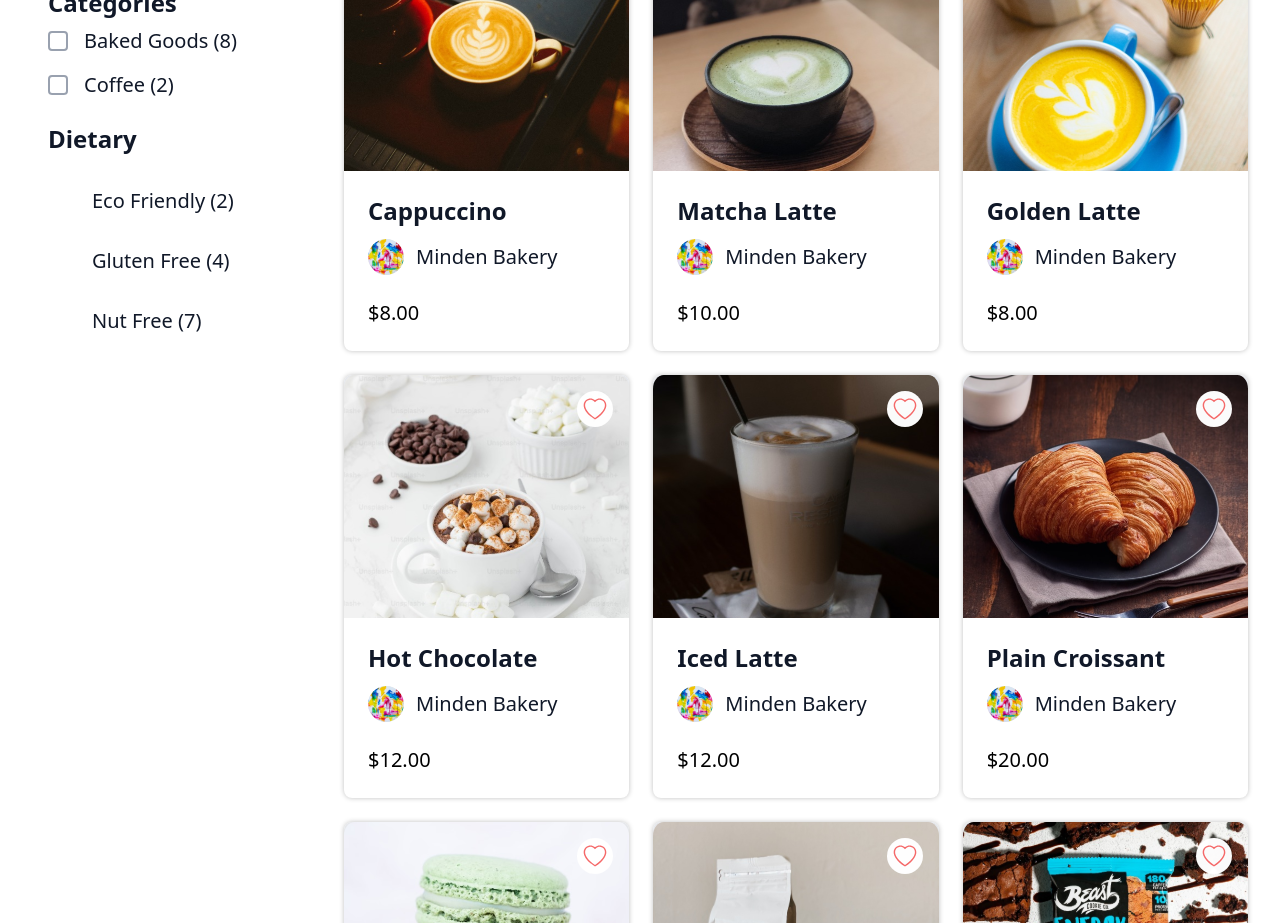
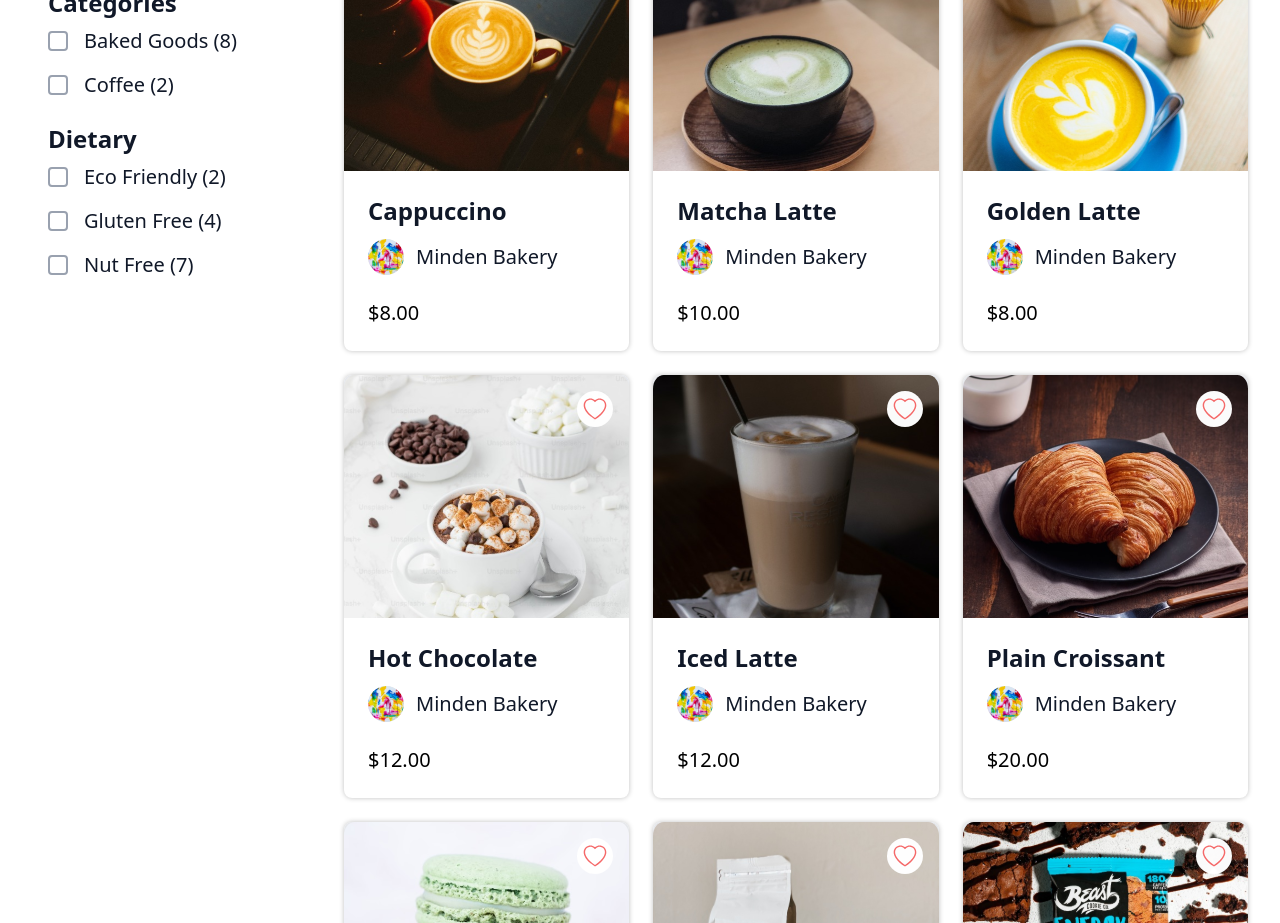
Before and after one commit to Siddami/my-coffee-app, a Next.js app: page / in a window 1280 px wide. Shown: the part 1020-1943 px from the top of the page. Built offline with nearby package versions, Linux system fonts and the light colour scheme.

Commit message:
fix: fixed radio button selected state and amde accessible

```diff
--- a/app/components/DietaryFilter.tsx
+++ b/app/components/DietaryFilter.tsx
@@ -22,26 +22,38 @@ export const DietaryFilter = ({
   };
 
   return (
-    <div className="w-[344px] flex flex-col justify-between relative">
-      <h4 className="text-2xl font-bold text-gray-900">
-        Dietary
-      </h4>
+    <fieldset className="w-full max-w-[344px] flex flex-col space-y-4">
+      <legend className="text-2xl font-bold text-gray-900 mb-2">Dietary</legend>
+
       {dietaryOptions.map((opt) => (
-        <div key={opt.name} className="flex items-center mt-8">
+        <label
+          key={opt.name}
+          className="flex items-center gap-4 cursor-pointer group"
+        >
+          <input
+            type="checkbox"
+            checked={selected.includes(opt.name)}
+            onChange={() => toggleDietary(opt.name)}
+            className="sr-only"
+            aria-label={`${opt.name}, ${opt.count} items`}
+          />
+          {/* Custom checkbox */}
           <div
-            className="w-5 h-5 bg-white rounded flex items-center justify-center"
-            onClick={() => toggleDietary(opt.name)}
+            className={`w-5 h-5 rounded border-2 flex items-center justify-center transition-colors duration-150 ${
+              selected.includes(opt.name)
+                ? "bg-gray-900 border-gray-900"
+                : "bg-white border-gray-400 group-hover:border-gray-700"
+            }`}
           >
             {selected.includes(opt.name) && (
-              <div className="w-[18.75px] h-[18.75px] border-2 border-gray-900 rounded-sm"></div>
+              <div className="w-[10px] h-[10px] bg-white rounded-sm" />
             )}
           </div>
-          <span className="ml-6 text-xl text-gray-900">{`${opt.name} (${opt.count})`}</span>
-        </div>
+          <span className="text-xl text-gray-900">
+            {opt.name} ({opt.count})
+          </span>
+        </label>
       ))}
-      <div className="absolute top-2 right-4 w-6 h-6 overflow-hidden">
-        <div className="w-4 h-2 border-2 border-gray-900 ml-1 mt-2"></div>
-      </div>
-    </div>
+    </fieldset>
   );
 };
```
